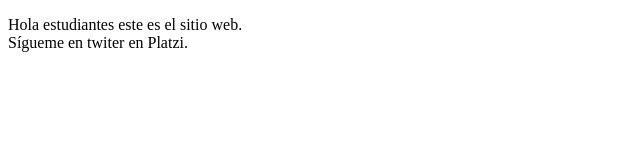
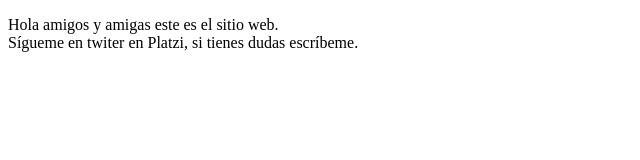
Before and after one commit to Inma1983/proyectoDemoCursoPrework, a plain HTML site: page index.html in a window 1280 px wide. Shown: the whole page, without its empty margins (0-640 px from the left). Drawn offline with Linux system fonts and the light colour scheme.

Commit message:
Cambios en el html

```diff
--- a/index.html
+++ b/index.html
@@ -8,8 +8,8 @@
 </head>
 <body>
     <p>
-        Hola estudiantes este es el sitio web.</br>
-        Sígueme en twiter en Platzi.
+        Hola amigos y amigas este es el sitio web.</br>
+        Sígueme en twiter en Platzi, si tienes dudas escríbeme.
     </p>
 </body>
 </html>
```
